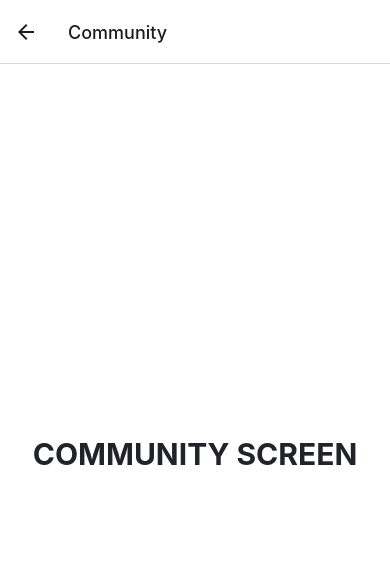
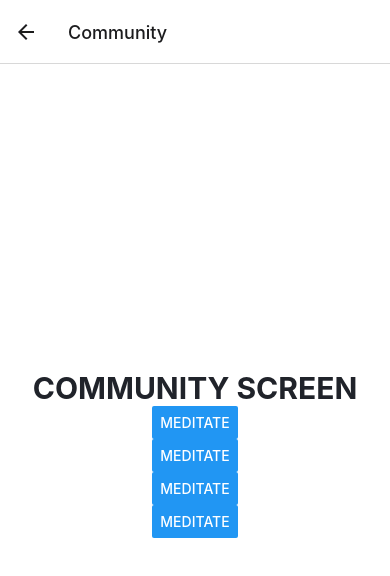
Before and after one commit to danieldenton/time-is-all-we-have-mobile, a React Native app: screen /Community in a window 390 px wide. Shown: the top 576 px of the page. Built offline with nearby package versions, Linux system fonts and the light colour scheme.

Commit message:
community navigation

```diff
--- a/src/screens/Community.tsx
+++ b/src/screens/Community.tsx
@@ -1,12 +1,40 @@
 import React from "react";
 import { StatusBar } from "expo-status-bar";
-import { Text, View } from "react-native";
+import { Text, View, Button } from "react-native";
+import { IStackScreenProps } from "../navigation/StackScreenProps";
 import { styles } from "../styles";
 
-export const CommunityScreen = () => {
+export const CommunityScreen: React.FunctionComponent<IStackScreenProps> = (
+  props
+) => {
+  const { navigation, route } = props;
   return (
     <View style={styles.container}>
       <Text style={styles.text}>COMMUNITY SCREEN</Text>
+      <Button
+        title="MEDITATE"
+        onPress={() => {
+          navigation.navigate("Home");
+        }}
+      />
+      <Button
+        title="MEDITATE"
+        onPress={() => {
+          navigation.navigate("Meditation");
+        }}
+      />
+      <Button
+        title="MEDITATE"
+        onPress={() => {
+          navigation.navigate("About");
+        }}
+      />
+      <Button
+        title="MEDITATE"
+        onPress={() => {
+          navigation.navigate("Contact");
+        }}
+      />
       <StatusBar style="auto" />
     </View>
   );
```
